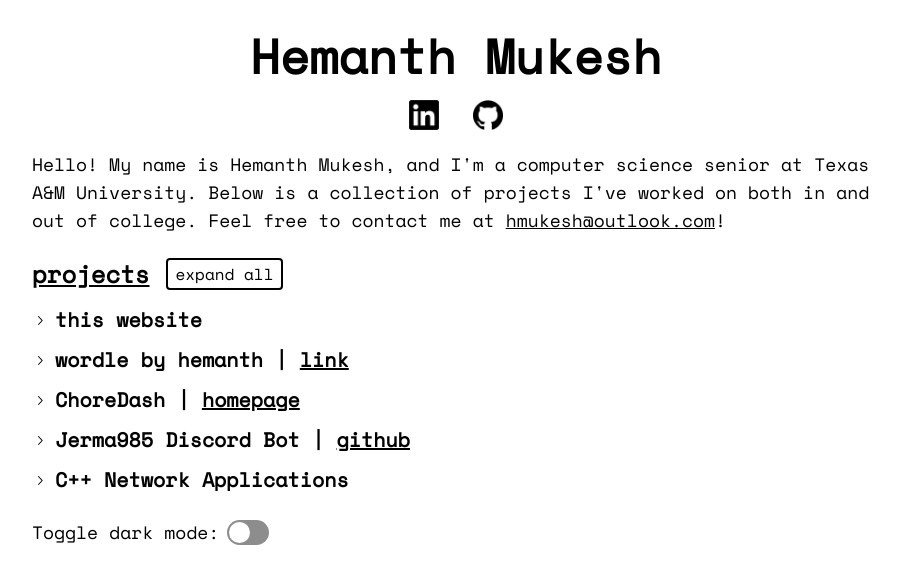
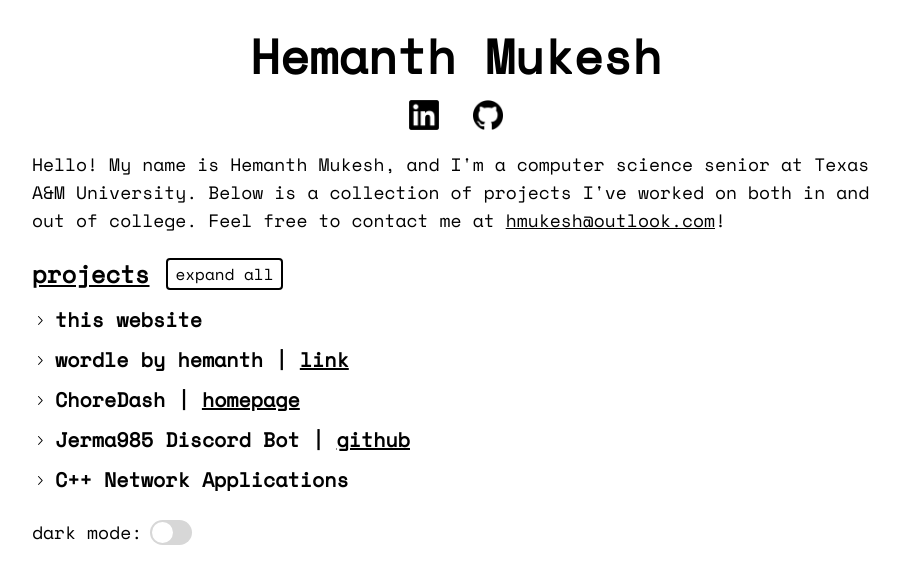
Before and after one commit to hmukesh5/hmukesh5.github.io, a React (Vite) app: page / in a window 1280 px wide. Shown: the top 584 px of the page, without its empty margins (184-1084 px from the left). Built offline with nearby package versions, Linux system fonts and the light colour scheme.

Commit message:
color changes

```diff
--- a/src/App.tsx
+++ b/src/App.tsx
@@ -92,7 +92,7 @@ function App() {
             <div className="max-w-fit">
                 <div className="flex align-middle mb-4 mt-6">
                     <h3 className="font-bold text-xl sm:text-2xl underline">projects</h3>
-                    <button onClick={expandAll} className={`ml-4 border-black border-2 rounded text-base px-2 ${darkMode ? 'border-white' : 'border-black'}`}>
+                    <button onClick={expandAll} className={`ml-4 border-black border-2 rounded text-base px-2 ${darkMode ? 'border-slate-300' : 'border-black'}`}>
                         {expandedItems.length === projects.length ? "collapse all" : "expand all"}
                     </button>
                 </div>
@@ -112,7 +112,7 @@ function App() {
 
             <br/>
             <div className="">
-                <p className="text-base sm:text-lg mr-2 inline align-middle">Toggle dark mode:</p>
+                <p className="text-base sm:text-lg mr-2 inline align-top">dark mode:</p>
 
                 <Switch.Root className="SwitchRoot inline align-middle" id="airplane-mode" onCheckedChange={(checked) => {
                     setDarkMode(checked);
--- a/src/index.css
+++ b/src/index.css
@@ -53,13 +53,13 @@ body {
 .SwitchRoot {
     width: 42px;
     height: 25px;
-    background-color: #8d8d8d;
+    background-color: #d7d7d7;
     border-radius: 9999px;
     position: relative;
     -webkit-tap-highlight-color: rgba(0, 0, 0, 0);
 }
 .SwitchRoot[data-state='checked'] {
-    background-color: #dbdbdb;
+    background-color: #414141;
 }
 
 .SwitchThumb {
@@ -75,5 +75,5 @@ body {
 }
 .SwitchThumb[data-state='checked'] {
     transform: translateX(19px);
-    background-color: #121212;
+    background-color: #e6e6e6;
 }
```
